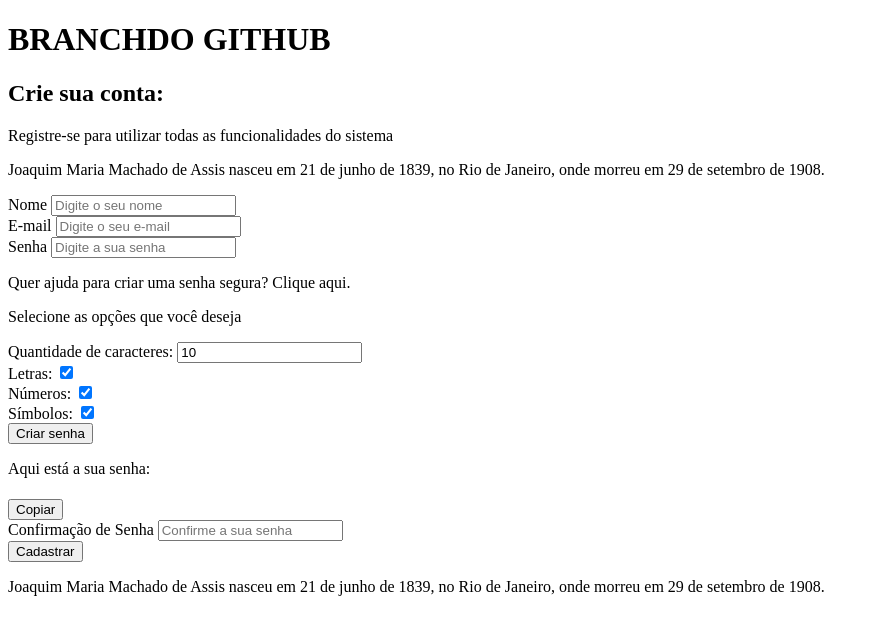
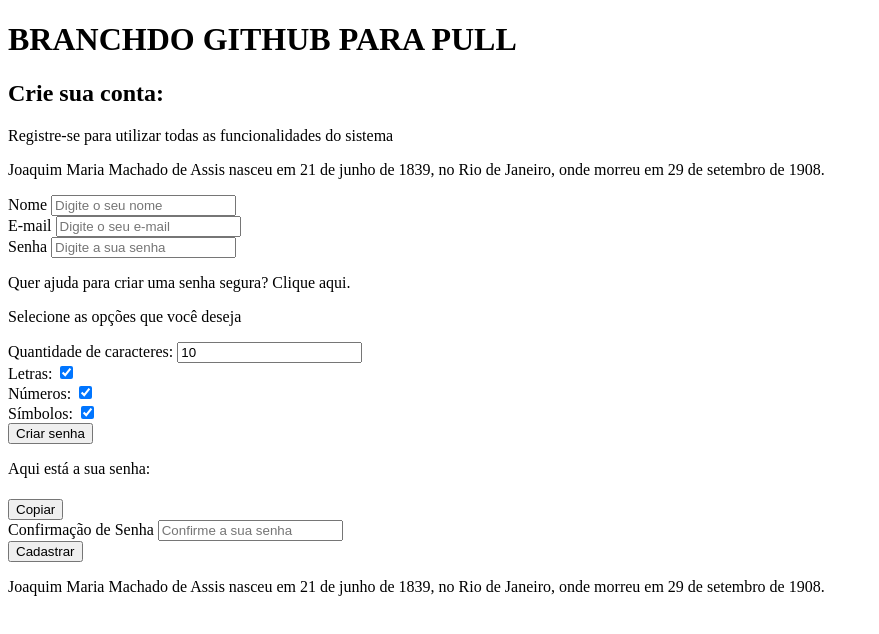
Before and after one commit to GuilhermeYamasaki/random-password-generator, a plain HTML site: page index.html in a window 1280 px wide. Shown: the whole page, without its empty margins (0-879 px from the left). Drawn offline with Linux system fonts and the light colour scheme.

Commit message:
Update index.html

```diff
--- a/index.html
+++ b/index.html
@@ -12,7 +12,7 @@
     <div id="register-container">
         <div id="register-banner">
             <div id="banner-layer">
-                <h1>BRANCHDO GITHUB</h1>
+                <h1>BRANCHDO GITHUB PARA PULL</h1>
 
             </div>
         </div>
```
